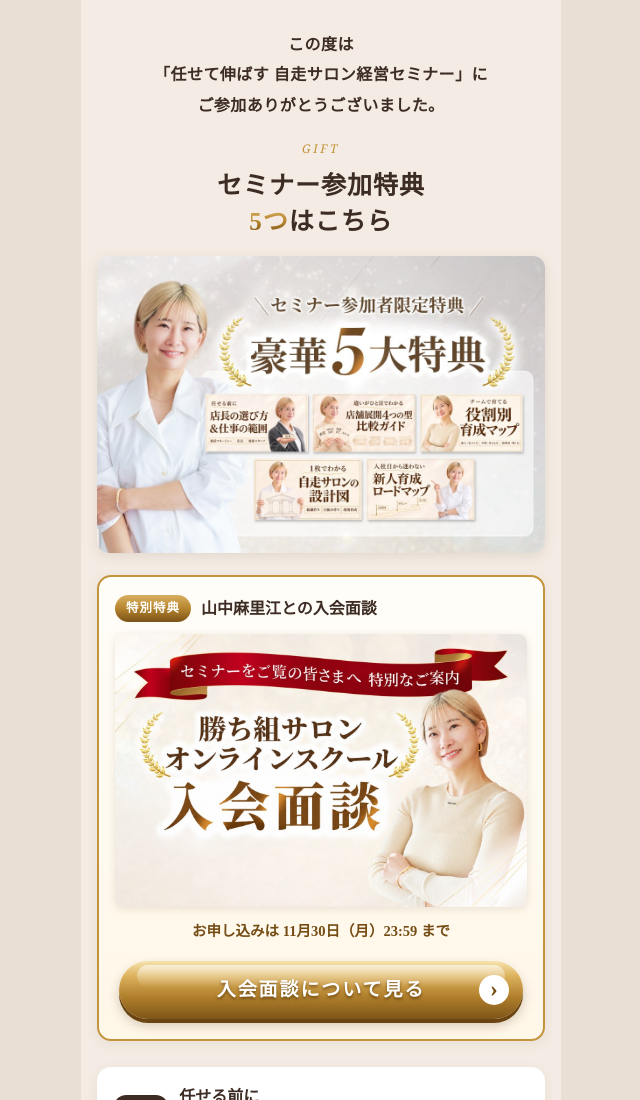
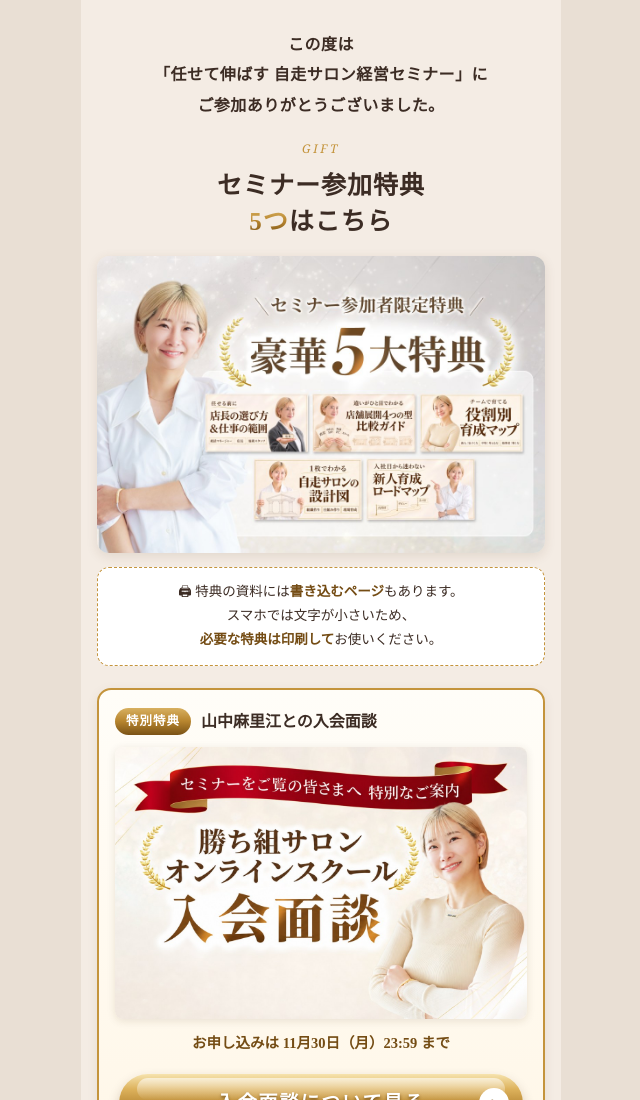
Before and after one commit to marie0022/kachigumi-seminar-tokuten, a plain HTML site: page index.html in a window 1280 px wide. Shown: the top 1100 px of the page, without its empty margins (319-959 px from the left). Drawn offline with Linux system fonts and the light colour scheme.

Commit message:
特典の資料は印刷して使う注意書きを追加
Co-Authored-By: Claude Opus 5.5 <noreply@anthropic.com>

```diff
--- a/index.html
+++ b/index.html
@@ -92,6 +92,8 @@ img{display:block;max-width:100%;height:auto}
 .tag.sp{background:var(--gg);color:#fff}
 .due{margin-top:12px;text-align:center;font-size:14.5px;font-weight:700;color:var(--gold-d)}
 .due b{font-weight:900}
+.print{margin:14px 16px 0;background:#fff;border:1px dashed var(--gold);border-radius:12px;padding:12px 14px;text-align:center;font-size:13.5px;line-height:1.8}
+.print b{font-weight:900;color:var(--gold-d)}
 </style></head>
 <body><div class="wrap">
 
@@ -102,6 +104,7 @@ img{display:block;max-width:100%;height:auto}
   <p class="en">GIFT</p>
   <h1 class="h2">セミナー参加特典<br><em>5つ</em>はこちら</h1>
   <img class="bn" src="img/five.jpg" alt="セミナー参加者限定特典 豪華5大特典" width="1024" height="678">
+  <p class="print">🖨 <span class="nw">特典の資料には</span><span class="nw"><b>書き込むページ</b>もあります。</span><br><span class="nw">スマホでは文字が小さいため、</span><br><span class="nw"><b>必要な特典は印刷して</b>お使いください。</span></p>
 </section>
 
 <section class="tok sp" id="t0"><div class="card sp">
```
